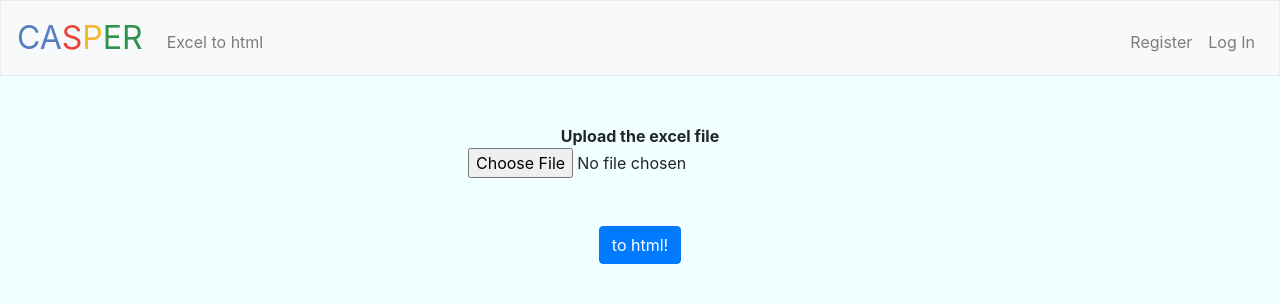
After one commit to ckl95/Fluitschema, a Flask app: page /to_html in a window 1280 px wide. The commit adds this page. Shown: the top 303 px of the page. Run offline with Flask 2, Linux system fonts and the light colour scheme; some libraries are stand-ins or nearby versions.

Commit message:
added to_html

```diff
--- a/application.py
+++ b/application.py
@@ -12,10 +12,12 @@ from io import BytesIO
 from flask_sqlalchemy import SQLAlchemy
 from database import app, database
 from models import users, schedule
+import io
 
 database.create_all()
 
 from helpers import login_required, create_duty_amounts, get_username, DutyTable, TeamsTable, GameSchedule
+from to_html import to_html_file_writer
 
 @app.after_request
 # Ensure responses aren't cached
@@ -335,3 +337,24 @@ def register():
     # User reached route via GET (as by clicking a link or via redirect)
     else:
         return render_template("register.html")
+
+@app.route("/to_html", methods=["GET", "POST"])
+def to_html():
+    if request.method == "POST":
+
+        # if file is missing
+        if 'excel_file' not in request.files:
+            abort(400, "Missing File")
+        file = request.files["excel_file"]
+
+        # Opens the excel table and formats it
+        df_schedule = pd.read_excel(file)
+        df_schedule = df_schedule.fillna('')
+
+        # Create new file
+        output = io.StringIO()
+        to_html_file_writer(df_schedule, output)
+        return send_file(output, as_attachment=True, attachment_filename='new.txt')
+
+    else:
+        return render_template("to_html.html")
--- a/templates/layout.html
+++ b/templates/layout.html
@@ -17,7 +17,7 @@
         <script src="https://cdnjs.cloudflare.com/ajax/libs/popper.js/1.12.3/umd/popper.min.js"></script>
         <script src="https://maxcdn.bootstrapcdn.com/bootstrap/4.0.0-beta.2/js/bootstrap.min.js"></script>
 
-        <title>My Project: {% block title %}{% endblock %}</title>
+        <title>Casper: {% block title %}{% endblock %}</title>
 
     </head>
 
@@ -34,13 +34,15 @@
                         <li class="nav-item"><a class="nav-link" href="/new">New</a></li>
                         <li class="nav-item"><a class="nav-link" href="/download">Download</a></li>
                         <li class="nav-item"><a class="nav-link" href="/change">Change</a></li>
-                        <li class="nav-item"><a class="nav-link" href="/test">Test</a></li>
                         <li class="nav-item"><a class="nav-link" href="/read_me">Read Me!</a></li>
                     </ul>
                     <ul class="navbar-nav ml-auto mt-2">
                         <li class="nav-item"><a class="nav-link" href="/logout">Log Out</a></li>
                     </ul>
                 {% else %}
+                    <ul class="navbar-nav mr-auto mt-2">
+                        <li class="nav-item"><a class="nav-link" href="/to_html">Excel to html</a></li>
+                    </ul>
                     <ul class="navbar-nav ml-auto mt-2">
                         <li class="nav-item"><a class="nav-link" href="/register">Register</a></li>
                         <li class="nav-item"><a class="nav-link" href="/login">Log In</a></li>
--- /dev/null
+++ b/templates/to_html.html
@@ -0,0 +1,17 @@
+{% extends "layout.html" %}
+
+{% block title %}
+    Excel to html!
+{% endblock %}
+
+{% block main %}
+<form action="/to_html" method="post" enctype="multipart/form-data">
+    <b>Upload the excel file</b>
+    <div>
+        <input type="file" id="file" name="excel_file" value="excel_file">
+    </div>
+    <br />
+    <br />
+    <button class="btn btn-primary" type="submit">to html! </button>
+</form>
+{% endblock %}
```
Also changed, not shown: to_html.py (added, +66 -0 lines).
